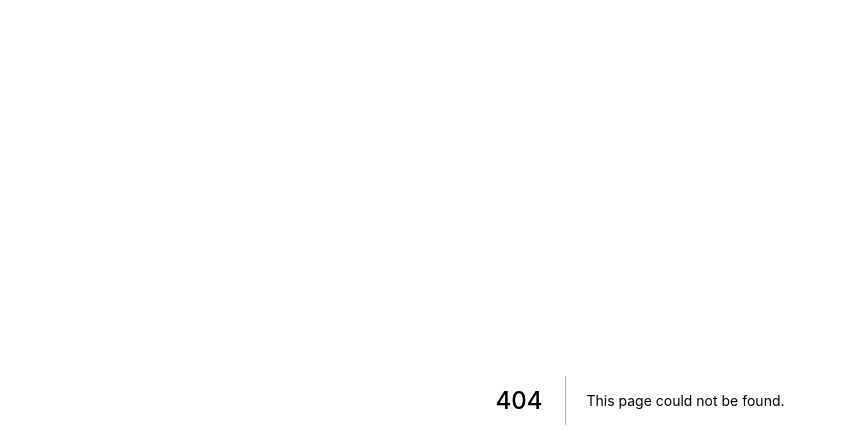
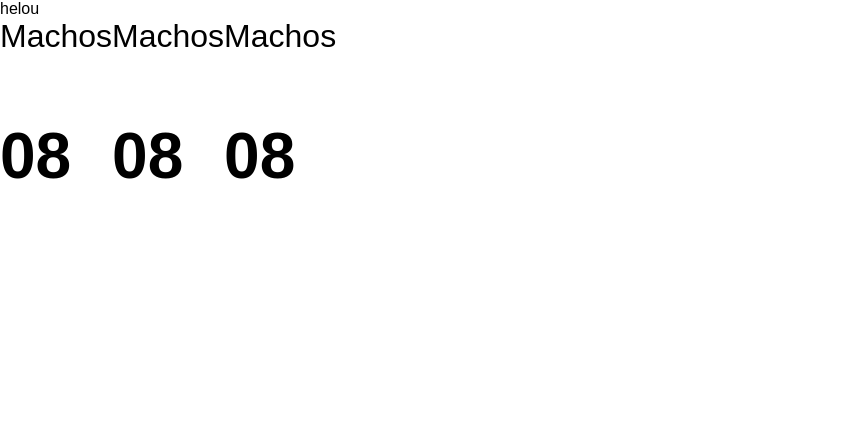
Before and after one commit to mardenrafael/agrobov-web, a Next.js app: page /home in a window 1280 px wide. Before the commit this address had no page. Shown: the top 448 px of the page, without its empty margins (0-846 px from the left). Built offline with nearby package versions, Linux system fonts and the light colour scheme.

Commit message:
inicio estrutura de pastas

```diff
--- /dev/null
+++ b/components/Card/index.tsx
@@ -0,0 +1,15 @@
+import React from "react";
+import Contador from "../Contador";
+import { Container } from "./style";
+
+const Card = () => {
+  return (
+    <Container>
+      <Contador />
+      <Contador />
+      <Contador />
+    </Container>
+  );
+};
+
+export default Card;
--- /dev/null
+++ b/components/Card/style.ts
@@ -0,0 +1,5 @@
+import styled from "styled-components";
+
+export const Container = styled.div`
+  display: flex;
+`;
--- /dev/null
+++ b/components/Contador/index.tsx
@@ -0,0 +1,12 @@
+import React from "react";
+import { Container, Label, Quantidade } from "./style";
+
+const Contador = () => {
+  return (
+    <Container>
+      <Label>Machos</Label>
+      <Quantidade>08</Quantidade>
+    </Container>
+  );
+};
+export default Contador;
--- /dev/null
+++ b/components/Contador/style.ts
@@ -0,0 +1,12 @@
+import styled from "styled-components";
+
+export const Container = styled.div``;
+
+export const Quantidade = styled.p`
+  font-size: 4rem;
+  font-weight: bold;
+`;
+
+export const Label = styled.label`
+  font-size: 2rem;
+`;
--- a/package.json
+++ b/package.json
@@ -11,12 +11,14 @@
   "dependencies": {
     "next": "12.2.5",
     "react": "18.2.0",
-    "react-dom": "18.2.0"
+    "react-dom": "18.2.0",
+    "styled-components": "^5.3.5"
   },
   "devDependencies": {
     "@types/node": "18.7.14",
     "@types/react": "18.0.18",
     "@types/react-dom": "18.0.6",
+    "@types/styled-components": "^5.1.26",
     "eslint": "8.23.0",
     "eslint-config-next": "12.2.5",
     "typescript": "4.8.2"
--- /dev/null
+++ b/pages/home/index.tsx
@@ -0,0 +1,14 @@
+import React from "react";
+import Card from "../../components/Card";
+import { Container } from "./style";
+
+const Home = () => {
+  return (
+    <>
+      <Container>helou</Container>
+      <Card />
+    </>
+  );
+};
+
+export default Home;
--- /dev/null
+++ b/pages/home/style.ts
@@ -0,0 +1,3 @@
+import styled from "styled-components";
+
+export const Container = styled.div``;
--- /dev/null
+++ b/pages/style.ts
@@ -0,0 +1,3 @@
+import styled from "styled-components";
+
+export const Container = styled.div``;
--- a/styles/globals.css
+++ b/styles/globals.css
@@ -2,7 +2,7 @@ html,
 body {
   padding: 0;
   margin: 0;
-  font-family: -apple-system, BlinkMacSystemFont, Segoe UI, Roboto, Oxygen,
+  font-family: Arial,-apple-system, BlinkMacSystemFont, Segoe UI, Roboto, Oxygen,
     Ubuntu, Cantarell, Fira Sans, Droid Sans, Helvetica Neue, sans-serif;
 }
 
```
Also changed, not shown: 1 other file (tests, documents, lock files or other folders).
